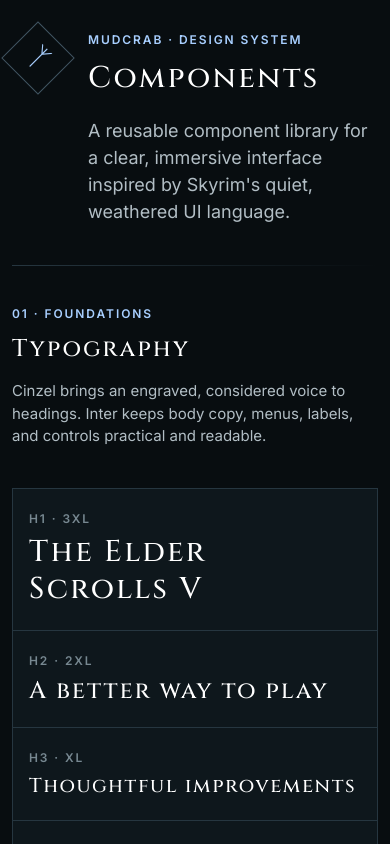
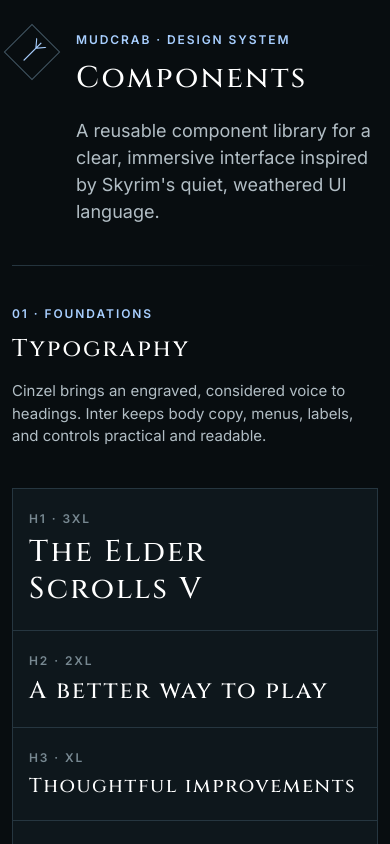
Before and after one commit to MonoPT/mudcrab-website, a SvelteKit app: page /components in a window 390 px wide. Shown: the top 844 px of the page. Built offline with nearby package versions, Linux system fonts and the light colour scheme.

Commit message:
brand mark placeholder

```diff
--- /dev/null
+++ b/src/components/BrandMark.svelte
@@ -0,0 +1,80 @@
+<script lang="ts">
+	let {
+		name = 'Mudcrab',
+		subtitle,
+		compact = false,
+		href = '/',
+		class: className = ''
+	}: {
+		name?: string;
+		subtitle?: string;
+		compact?: boolean;
+		href?: string;
+		class?: string;
+	} = $props();
+</script>
+
+<a class="brand-mark {className}" class:compact {href} aria-label={compact ? name : undefined}>
+	<span class="brand-symbol" aria-hidden="true">ᛉ</span>
+	{#if !compact}
+		<span class="brand-copy">
+			<strong>{name}</strong>
+			{#if subtitle}<span>{subtitle}</span>{/if}
+		</span>
+	{/if}
+</a>
+
+<style>
+	.brand-mark {
+		display: inline-flex;
+		align-items: center;
+		gap: 0.8rem;
+		width: fit-content;
+		color: var(--color-text);
+		text-decoration: none;
+	}
+	.brand-mark:hover .brand-symbol {
+		border-color: var(--color-accent);
+		color: var(--color-accent-hover);
+	}
+	.brand-mark:focus-visible {
+		outline: none;
+		box-shadow: var(--focus-ring);
+	}
+	.brand-symbol {
+		display: grid;
+		width: 2.25rem;
+		height: 2.25rem;
+		flex: 0 0 auto;
+		place-items: center;
+		border: 1px solid var(--color-border-strong);
+		color: var(--color-accent);
+		font: 1.25rem var(--font-display);
+		transform: rotate(45deg);
+		transition:
+			border-color var(--duration-normal) var(--ease-standard),
+			color var(--duration-normal) var(--ease-standard);
+	}
+	.brand-symbol::first-letter {
+		display: block;
+		transform: rotate(-45deg);
+	}
+	.brand-copy {
+		display: grid;
+		gap: 0.15rem;
+	}
+	.brand-copy strong {
+		font: 600 var(--text-md) var(--font-display);
+		letter-spacing: var(--tracking-display);
+	}
+	.brand-copy span {
+		color: var(--color-text-subtle);
+		font-size: var(--text-xs);
+		letter-spacing: var(--tracking-label);
+		text-transform: uppercase;
+	}
+	.brand-mark.compact .brand-symbol {
+		width: 2.5rem;
+		height: 2.5rem;
+	}
+</style>
--- a/src/routes/components/+page.svelte
+++ b/src/routes/components/+page.svelte
@@ -16,6 +16,7 @@
 	import Modal from '../../components/Modal.svelte' with { wake: 'load' };
 	import CodeBlock from '../../components/CodeBlock.svelte' with { wake: 'visible' };
 	import Pagination from '../../components/Pagination.svelte' with { wake: 'visible' };
+	import BrandMark from '../../components/BrandMark.svelte';
 
 	let searchValue = $state('');
 	let category = $state<string | undefined>(undefined);
@@ -114,7 +115,7 @@
 
 <div class="showcase">
 	<header class="hero">
-		<div class="hero-mark" aria-hidden="true">ᛉ</div>
+		<BrandMark compact />
 		<div>
 			<p class="eyebrow">Mudcrab · Design system</p>
 			<h1>Components</h1>
@@ -688,7 +689,7 @@
 		gap: 1.5rem;
 		max-width: 48rem;
 	}
-	.hero-mark {
+	.hero :global(.brand-symbol) {
 		display: grid;
 		width: 4.5rem;
 		height: 4.5rem;
@@ -699,7 +700,7 @@
 		font: 2.5rem var(--font-display);
 		transform: rotate(45deg);
 	}
-	.hero-mark::first-letter {
+	.hero :global(.brand-symbol)::first-letter {
 		display: block;
 		transform: rotate(-45deg);
 	}
@@ -940,7 +941,7 @@
 		.hero {
 			align-items: flex-start;
 		}
-		.hero-mark {
+		.hero :global(.brand-symbol) {
 			width: 3.25rem;
 			height: 3.25rem;
 			font-size: 1.75rem;
```
